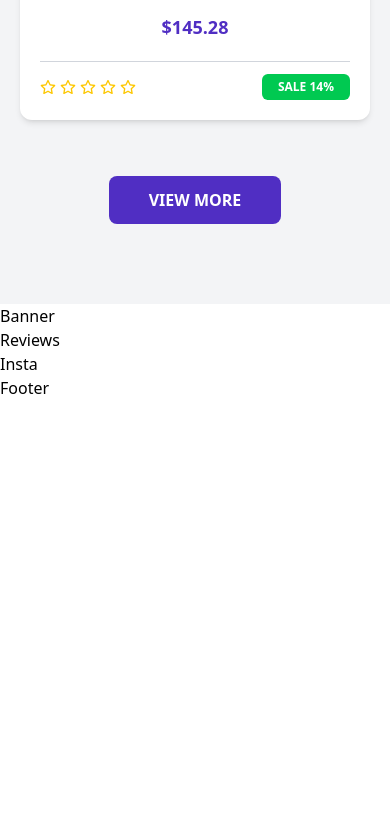
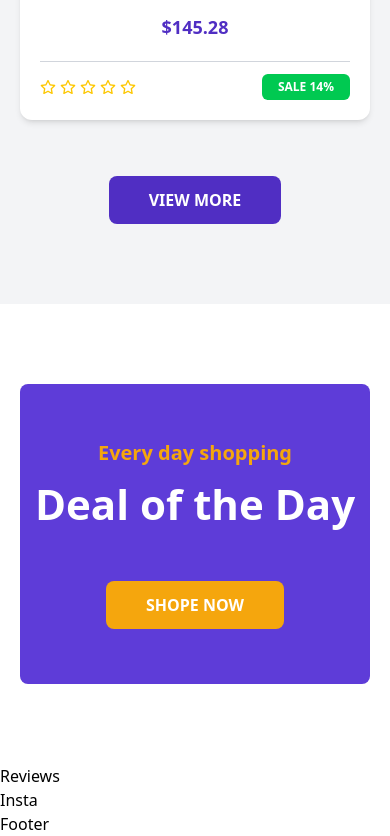
Before and after one commit to sajibdas126/e-commercs, a React (Vite) app: page / in a window 390 px wide. Shown: the part 8928-9764 px from the top of the page. Before the commit the page ends 9328 px from the top, so only its background shows below. Built offline with nearby package versions, Linux system fonts and the light colour scheme.

Commit message:
Implement Banner component with AOS animations, improved layout, and background image

```diff
--- a/src/Component/Navbar/Section/Banner.jsx
+++ b/src/Component/Navbar/Section/Banner.jsx
@@ -1,7 +1,52 @@
-import React from 'react'
+import React, { useEffect } from "react";
+import AOS from "aos";
+import "aos/dist/aos.css";
+import deal from "../../../assets/deal-bg.jpg";
 
 export const Banner = () => {
+  var settings = {
+    dots: true,
+    infinite: true,
+    speed: 500,
+    slidesToShow: 1, // একবারে ১টা ছবি দেখাও
+    slidesToScroll: 1,
+    arrows: false, // এখানে সঠিক key
+    autoplay: true,
+    autoplaySpeed: 3000,
+  };
+
+  useEffect(() => {
+    AOS.init({
+      offset: 100,
+      duration: 500,
+      easing: "ease-in-out", // এখানে 'easing' বানান ঠিক করলাম
+    });
+    AOS.refresh();
+  }, []);
+
   return (
-    <div>Banner</div>
-  )
-}
+    <div className="w-full lg:px-20 px-5 py-[80px]">
+      <div
+        data-aos="zoom-in"
+        data-aos-delay="100"
+        className="w-full h-[300px] rounded-lg bg-cover bg-center flex flex-col justify-center items-center gap-3"
+        style={{ backgroundImage: `url(${deal})` }}
+      >
+        <h1 className="text-[#f5a60d] text-xl font-semibold">
+          Every day shopping
+        </h1>
+        <h1 className="text-white font-bold text-[42px] leading-[50px] text-center">
+          Deal of the Day
+        </h1>
+        {/* Shop now button */}
+        <button
+        data-aos="zoom-in"
+        data-aos-delay="400"
+        className="self-center bg-[#f5a60d] hover:bg-white text-white hover:text-black font-semibold px-10 py-3 rounded-lg mt-10 transition duration-300"
+      >
+        SHOPE NOW
+      </button>
+      </div>
+    </div>
+  );
+};
```
